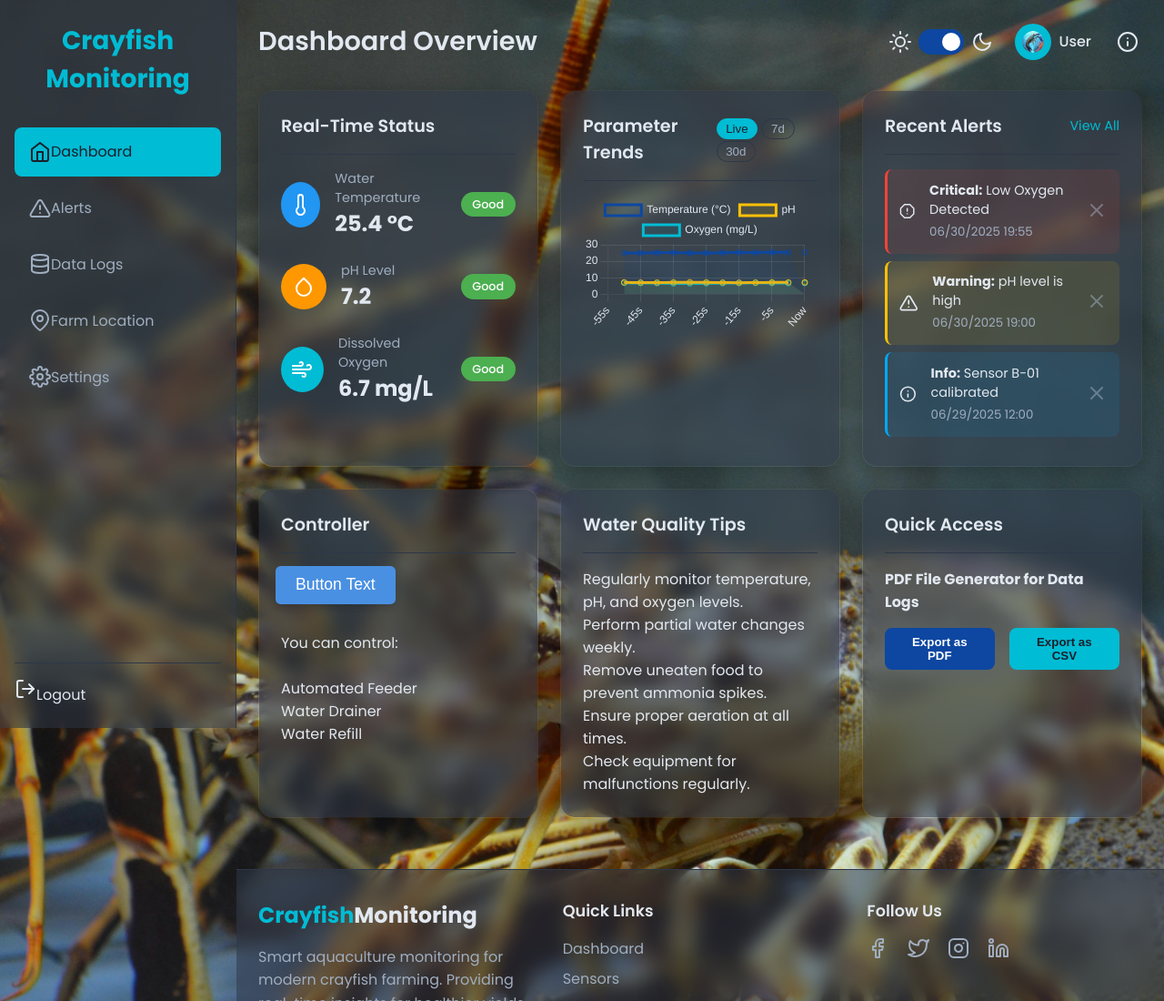
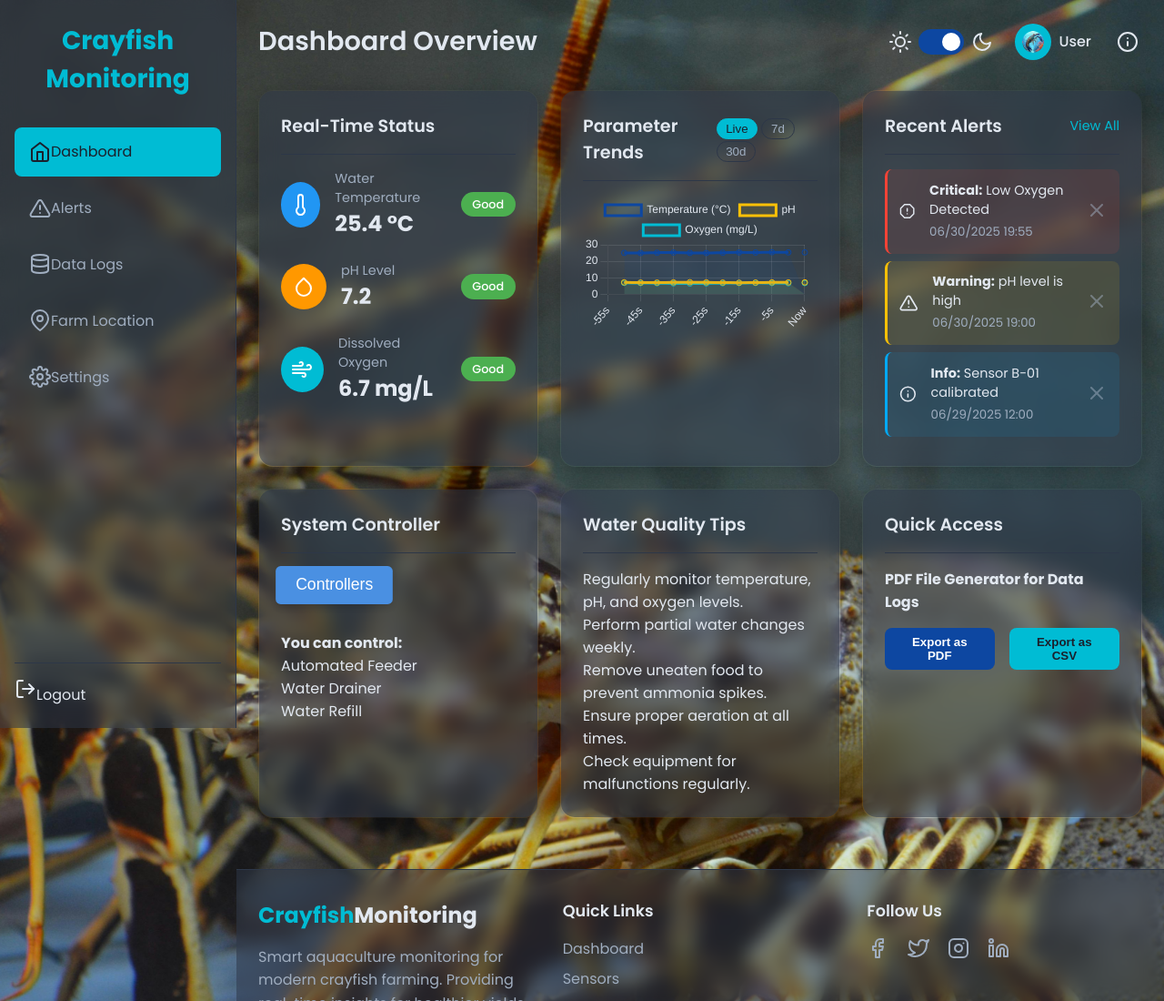
Before and after one commit to ChristianRosario10/crayFish_Monitoring, a plain HTML site: page dashboard.html in a window 1280 px wide. Shown: the top 1100 px of the page at 91% size. Drawn offline with nearby package versions, Linux system fonts and the light colour scheme; sample sign-in values are in the browser's storage.

Commit message:
dashboard.html

```diff
--- a/dashboard.html
+++ b/dashboard.html
@@ -177,15 +177,15 @@
 
              <div class="card tips-card">
                 <div class="card-header">
-                    <h2>Controller</h2>
+                    <h2>System Controller</h2>
                 </div>
                 <div class="card-body">
                     <ul>
                         <li>
-                              <a href="controller.html" class="animated-button"> Button Text </a>
+                              <a href="controller.html" class="animated-button"> Controllers </a>
                           </li>
                           <br>
-                        <li>You can control:</li><br>
+                        <li><b>You can control:</b></li>
                         <li>Automated Feeder</li>
                         <li>Water Drainer</li>
                         <li>Water Refill</li>
```
